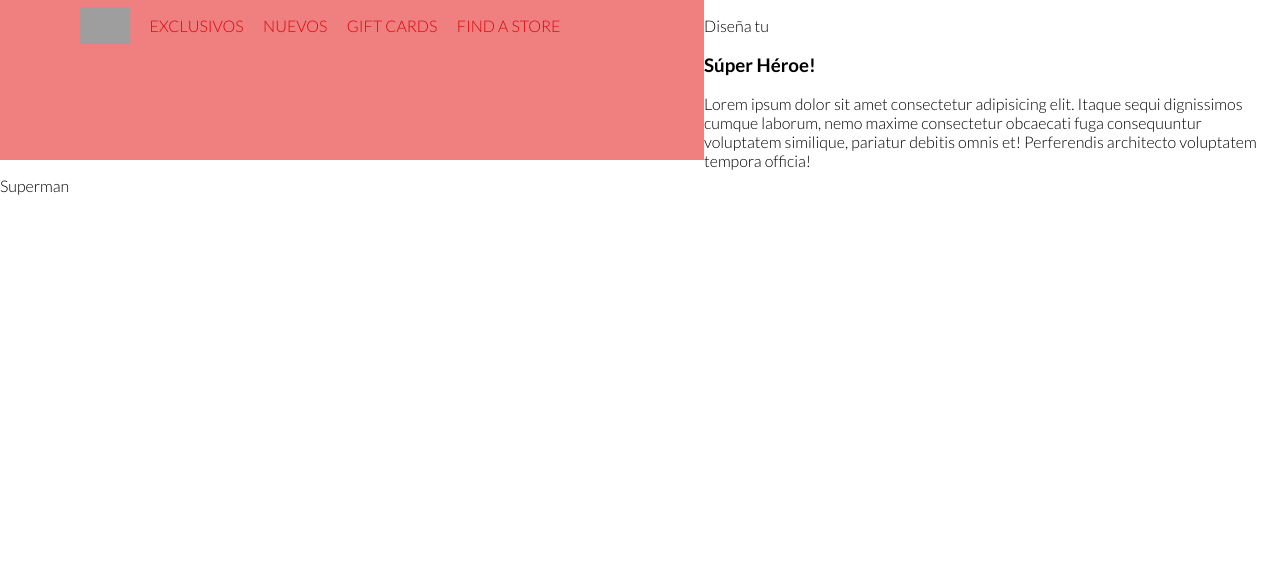
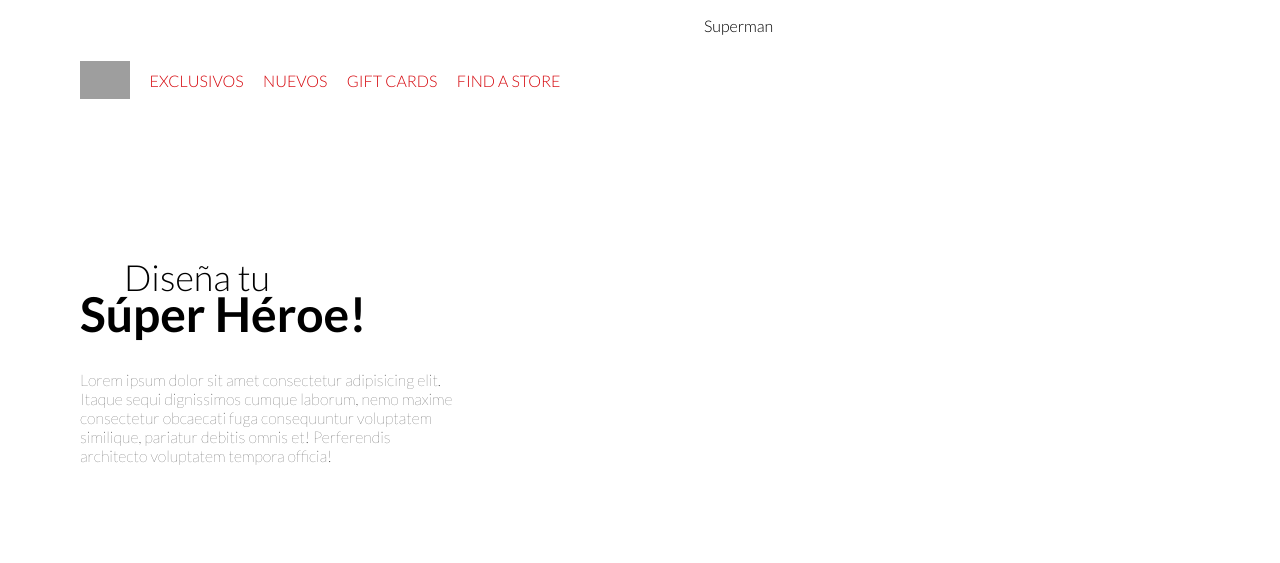
Before and after one commit to ConstanzaT/Landing-animacion, a plain HTML site: page index.html in a window 1280 px wide. Drawn offline with Linux system fonts and the light colour scheme; grey boxes are pictures that could not be loaded.

Commit message:
update index.html
section animado

```diff
--- a/index.html
+++ b/index.html
@@ -40,8 +40,8 @@ body {
      height:100%;
     }
     .navbar{
-      background: lightcoral;
       grid-area:nav;
+      display: flex;
     }
     .navbar__content{
       display: flex;
@@ -77,8 +77,46 @@ body {
       color:var(--red);
       font-weight: 300;
     }
+
+    .main-content{
+      grid-area: section;
+      display: flex;
+      flex-direction: column;
+      justify-content: center;
+      padding-left: 80px;
+
+      animation: 2s main-content 0.5s ease-in-out;
+    }
+    .main-content p:first-child{
+      font-size: 36px;
+      font-weight: 300;
+      margin:0 0 -14px 44px;
+    }
+    .main-content h1{
+      font-size: 48px;
+      font-weight: 700;
+      margin:0 0 28px;
+    }
+    .main-content p:last-child{
+      font-weight: 100;
+      width:60%;
+      margin:0;
+
+    }
+
+    @keyframes main-content{
+
+      0%{
+        transform: translateY(-600px);
+      }
+      100%{
+        transform: translateY(0px);
+      }
+
+      }
+
     .loader {
-      background: pink;
+      background: var(--yellow);
       width: 100%;
       height: 100%;
       display: flex;
```
